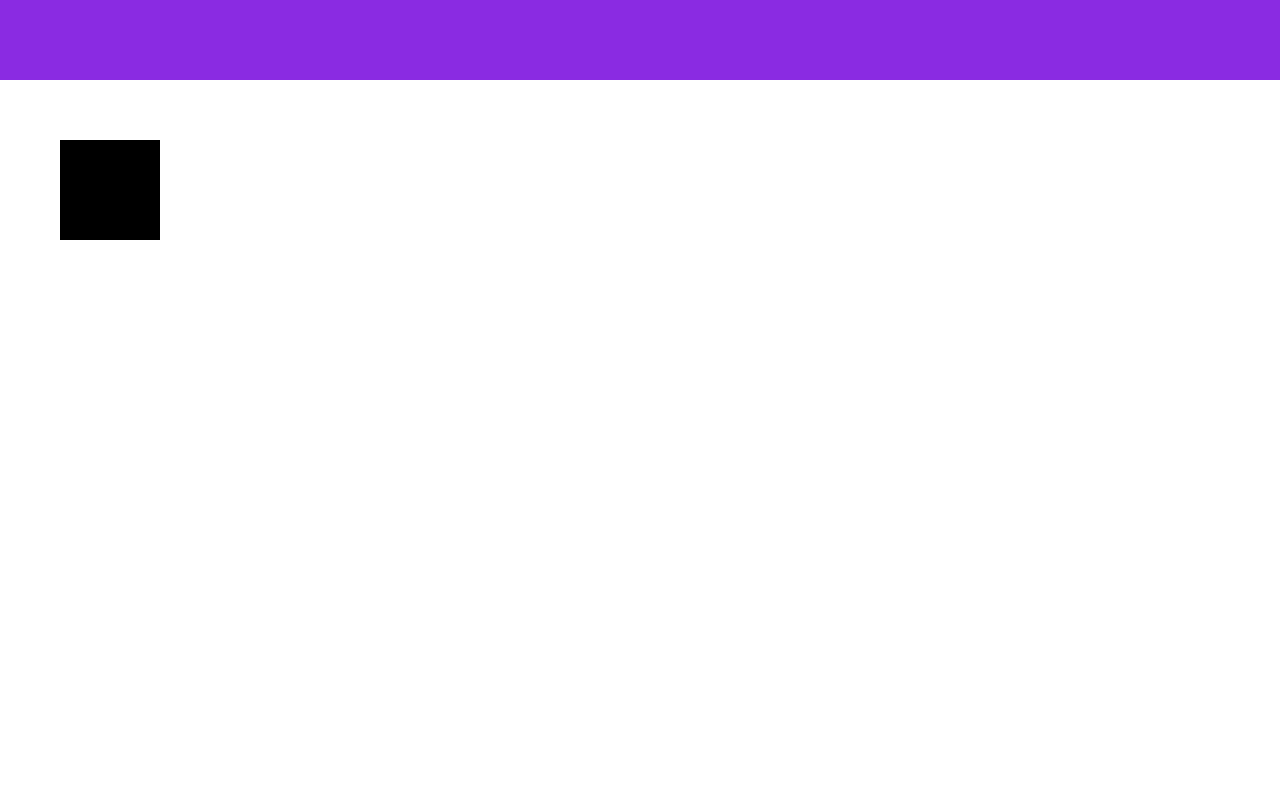
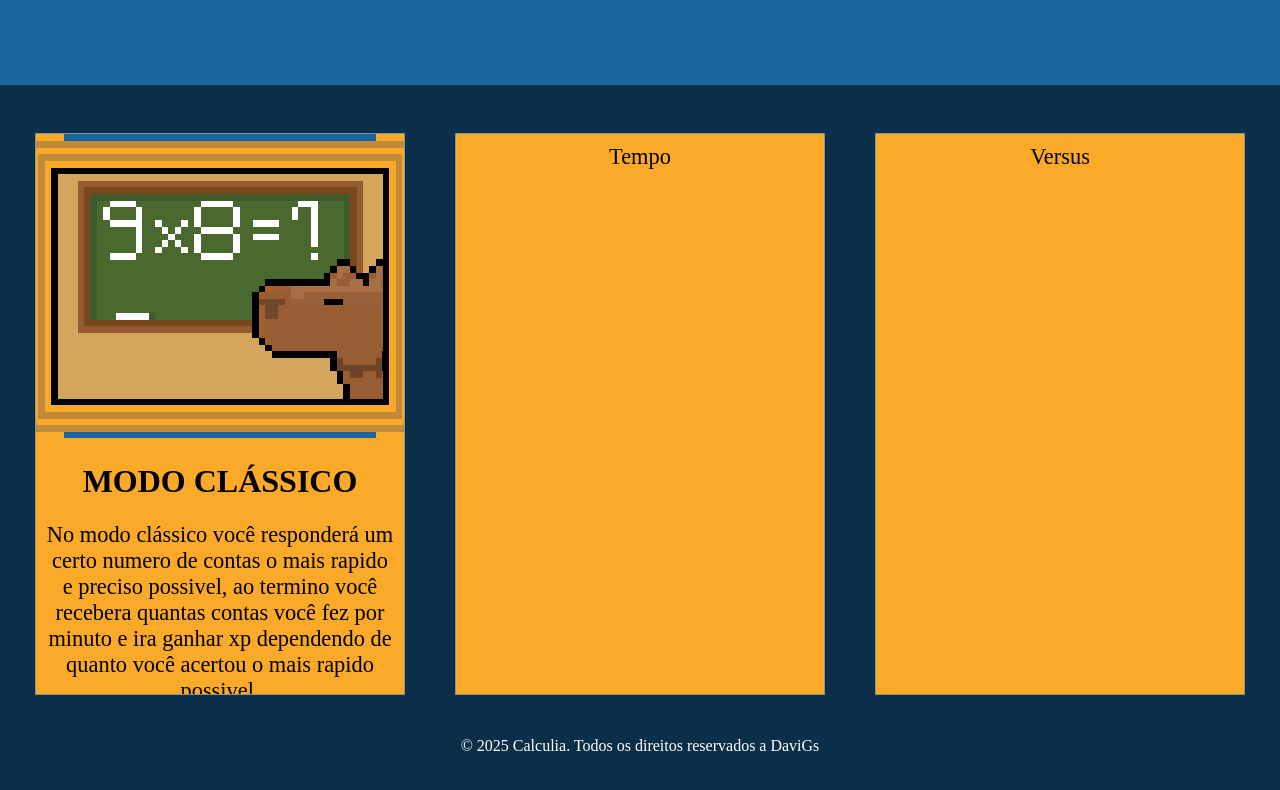
Before and after one commit to DaviGarrocho/Calculia, a plain HTML site: page Index.html in a window 1280 px wide. Drawn offline with Linux system fonts and the light colour scheme; a web font is replaced by a local one.

Commit message:
Calculia Progresso do dia: 03/08/2025
Menu esta pela metade completo

```diff
--- a/Index.html
+++ b/Index.html
@@ -4,26 +4,54 @@
     <meta charset="UTF-8">
     <meta name="viewport" content="width=device-width, initial-scale=1.0">
     <title>Calculia</title>
+    <link rel="preconnect" href="https://fonts.googleapis.com">
+<link rel="preconnect" href="https://fonts.gstatic.com" crossorigin>
+<link href="https://fonts.googleapis.com/css2?family=Jersey+15&display=swap" rel="stylesheet">
     <link rel="stylesheet" href="main.css">
 </head>
 <body>
+
 
     <header>
 
     </header>
     <main>
-        <div class="c">
+        <div class="g">
 
+            <div class="imagem">
+                <img src="assets/Classico.png" alt="">
+
+            </div>
+            <div class="conteudo">
+                <h1>MODO CLÁSSICO</h1>
+                <p>No modo clássico você responderá um certo numero de contas o mais rapido e preciso possivel, ao termino você recebera quantas contas você fez por minuto e ira ganhar xp dependendo de quanto você acertou o mais rapido possivel.</p>
+            </div>
         </div>
-        <div class="i">
+        <div class="g">
 
+            <div class="imagem">
+
+            </div>
+            <div class="conteudo">
+                <p>Tempo</p>
+            </div>
         </div>
-        <div class="v">
+        <div class="g">
+
+            <div class="imagem">
+
+            </div>
+            <div class="conteudo">
+                <p>Versus</p>
+            </div>
 
         </div>
     </main>
     <footer>
-        <p>&copy; 2025 Calculia. Todos os direitos reservados.</p>
+        <div class="conteudo-footer">
+            <p>&copy; 2025 Calculia. Todos os direitos reservados a DaviGs</p>
+        </div>
+
     </footer>
 
 
--- a/main.css
+++ b/main.css
@@ -1,20 +1,88 @@
+:root{
+    --amrpri: #FAA929;
+    --azlseg: #1A659E;
+    --vererr: #A62639;
+    --vedexa: #04E762;
+    --cinneu: #88958D;
+}
+
 html,body{
+    background-color: #0c2f49;
     padding: 0px;
     margin: 0px;
-    height: 100vh;
-    overflow: hidden;
+    height: 100%;
+
+
+
 }
 
+
 header{
-    background-color: blueviolet;
-    height: 10vh;
+    background-color: var(--azlseg);
+    height: 10.6vh;
+    margin-bottom: 3em;
 }
+
 main{
-    background-color: black;
-    width: 100px;
-    height: 100px;
-    margin: 60px;
+    display: flex;
+    justify-content: center;
+    align-items: center;
+    flex-flow: row nowrap;
+    height: auto;
+    width: auto;
+
+}div.g{
+    display: flex;
+    align-items: center;
+    overflow: hidden;
+    flex-flow: column nowrap;
+    border: var(--cinneu) solid 1px;
+    margin-right: 25px;
+    margin-left: 25px;
+    width: 23em;
+    height: 35em;
+
+    transition: 100ms ease;
+    background-color: white;
+}div.conteudo{
+
+    width: 100%;
+    height: 100%;
+    box-sizing: border-box;
+    background-color: var(--amrpri);
+    font-family: 'Jersey 15';
+    color: rgb(0, 0, 0);
+    text-align: center;
+}div.imagem{
+    background-color: var(--amrpri);
 }
+.conteudo p{
+    font-weight: lighter;
+    text-align: center;
+    margin: 10px;
+    font-size: 1.4em;
+}
+
+div.g:hover{
+    transform: scale(1.1);
+
+    transition: 100ms ease;
+}
+
 footer{
-    padding-top: 70vh;
+    color: white;
+    text-align: center;
+    margin-top: 4cap;
 }
+
+@media (max-width: 1117px) {
+main{
+    flex-flow: column nowrap;
+}
+div.g{
+   margin: 1em;
+}
+header{
+    margin-bottom: 5em;
+}
+}
```
Also changed, not shown: xp.html (added, +101 -0 lines), assets/Classico.png (added), assets/fundo.png (added).
